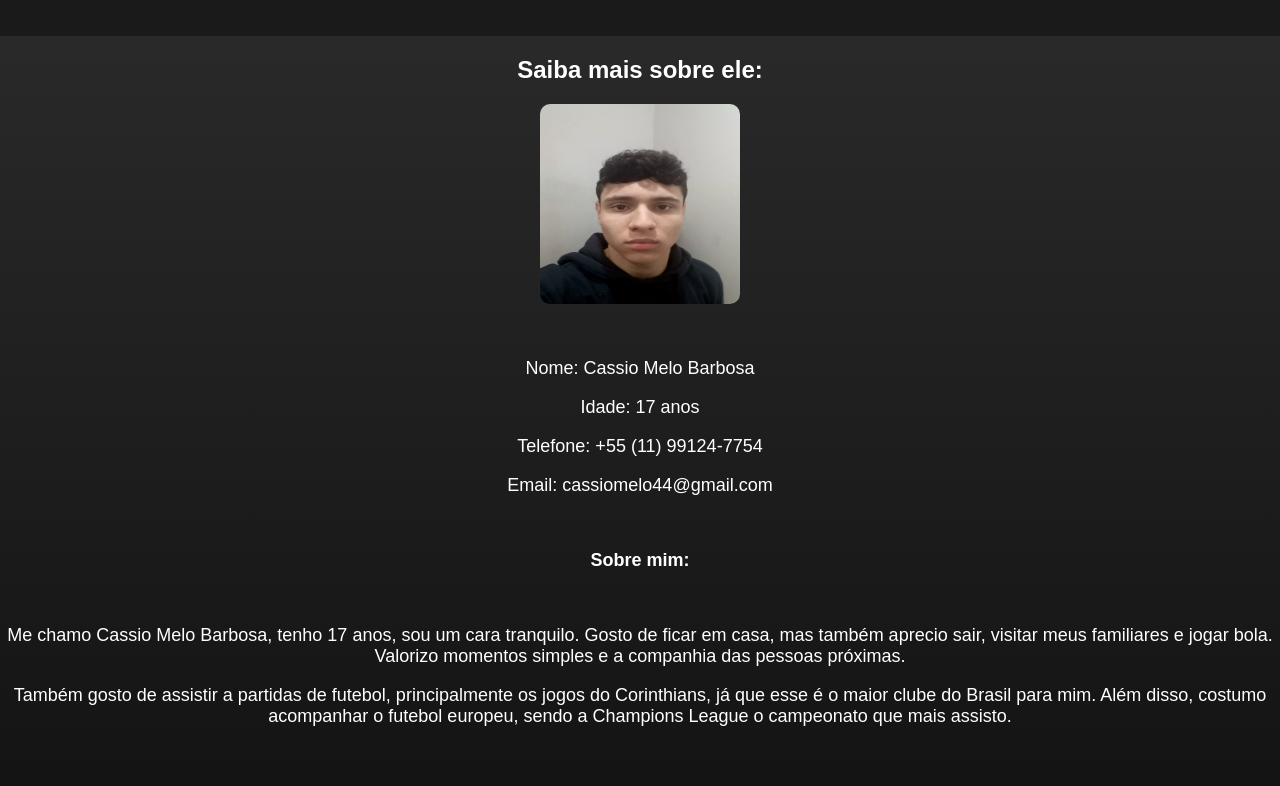
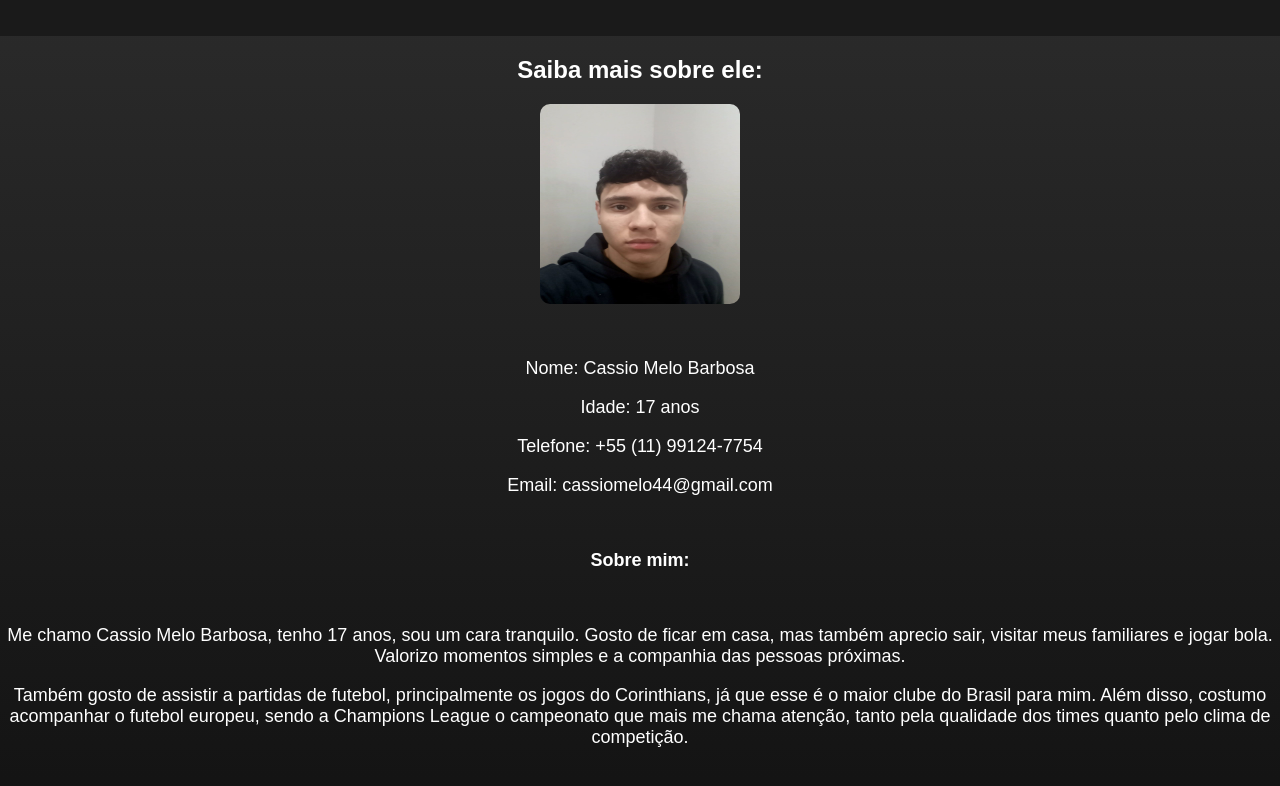
Before and after one commit to MeloCassio/Perfil-pessoal, a plain HTML site: page Perfil Pessoal.html in a window 1280 px wide. Shown: the part 126-912 px from the top of the page. Drawn offline with Linux system fonts and the light colour scheme.

Commit message:
Update Perfil Pessoal.html

```diff
--- a/Perfil Pessoal.html
+++ b/Perfil Pessoal.html
@@ -24,7 +24,7 @@
 
     <p><strong>Sobre mim:</strong></p><br>
     <p>Me chamo Cassio Melo Barbosa, tenho 17 anos, sou um cara tranquilo. Gosto de ficar em casa, mas também aprecio sair, visitar meus familiares e jogar bola. Valorizo momentos simples e a companhia das pessoas próximas.</p>
-    <p>Também gosto de assistir a partidas de futebol, principalmente os jogos do Corinthians, já que esse é o maior clube do Brasil para mim. Além disso, costumo acompanhar o futebol europeu, sendo a Champions League o campeonato que mais assisto.</p>
+    <p>Também gosto de assistir a partidas de futebol, principalmente os jogos do Corinthians, já que esse é o maior clube do Brasil para mim. Além disso, costumo acompanhar o futebol europeu, sendo a Champions League o campeonato que mais me chama atenção, tanto pela qualidade dos times quanto pelo clima de competição.</p>
 
 
 <a class="botao" href="https://www.friv.com/">Outro site</a>
```
